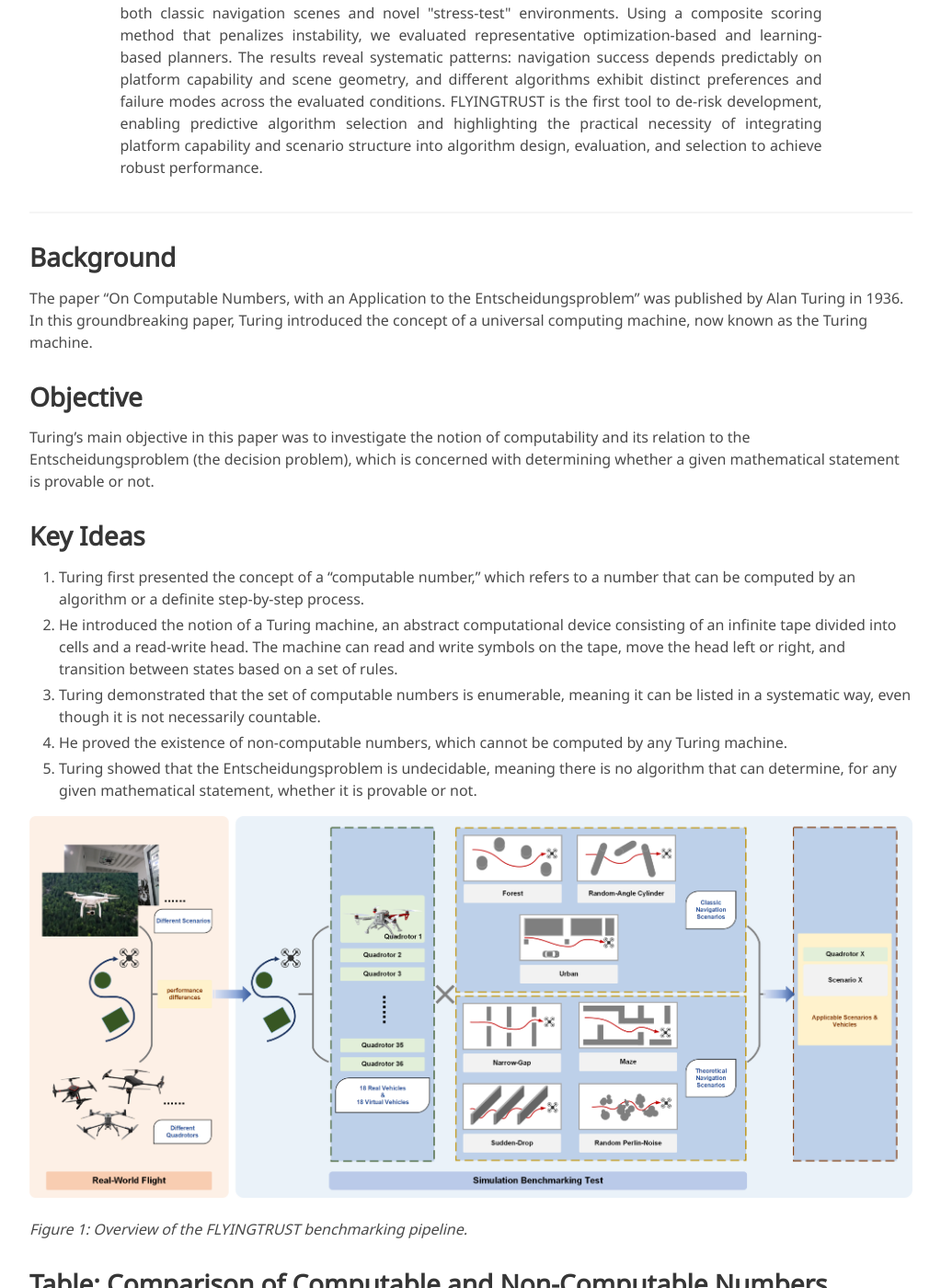
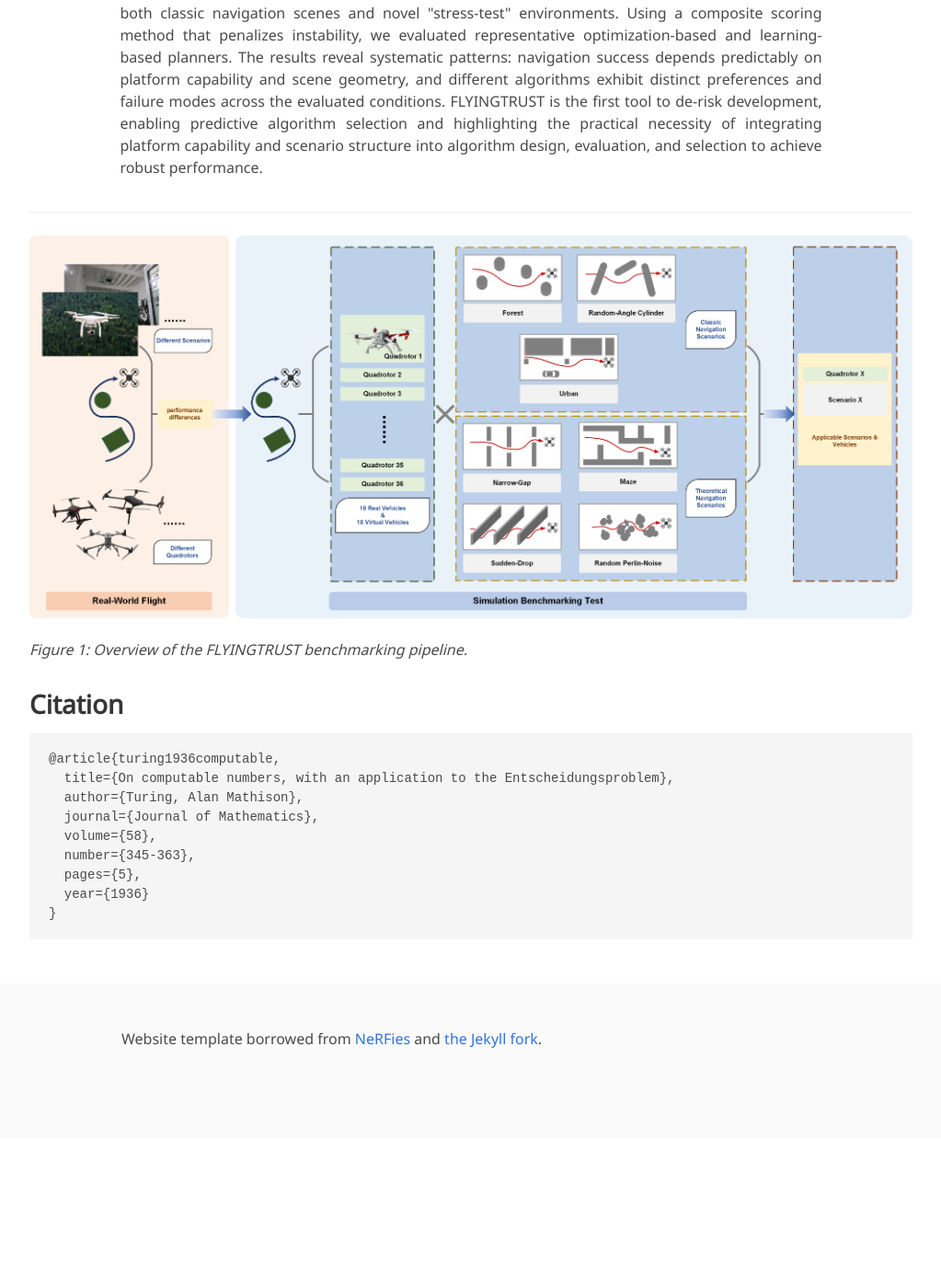
Before and after one commit to FLYINGTRUST/FLYINGTRUST.github.io, a Jekyll site: the page built from index.md, in a window 1280 px wide and 1400 px high, scrolled down 749 px. Shown: the whole window at 92% size, without its empty margins (128-1151 px from the left). Built offline with Jekyll 4.4.1, drawn with Linux system fonts in a browser that asks for light colours; some web fonts are replaced; after the commit the page ends 1986 px from its top, so only the background shows below that; some of the changed text lies outside the part shown.

````diff
--- a/index.md
+++ b/index.md
@@ -28,7 +28,7 @@ Visual navigation algorithms for quadrotors are critically “brittle,” with p
 <!-- > Note: This is an example of a Jekyll-based project website template: [Github link](https://github.com/shunzh/project_website).\
 > The following content is generated by ChatGPT. The figure is manually added. -->
 
-## Background
+<!-- ## Background
 The paper "On Computable Numbers, with an Application to the Entscheidungsproblem" was published by Alan Turing in 1936. In this groundbreaking paper, Turing introduced the concept of a universal computing machine, now known as the Turing machine.
 
 ## Objective
@@ -40,13 +40,13 @@ Turing's main objective in this paper was to investigate the notion of computabi
 2. He introduced the notion of a Turing machine, an abstract computational device consisting of an infinite tape divided into cells and a read-write head. The machine can read and write symbols on the tape, move the head left or right, and transition between states based on a set of rules.
 3. Turing demonstrated that the set of computable numbers is enumerable, meaning it can be listed in a systematic way, even though it is not necessarily countable.
 4. He proved the existence of non-computable numbers, which cannot be computed by any Turing machine.
-5. Turing showed that the Entscheidungsproblem is undecidable, meaning there is no algorithm that can determine, for any given mathematical statement, whether it is provable or not.
+5. Turing showed that the Entscheidungsproblem is undecidable, meaning there is no algorithm that can determine, for any given mathematical statement, whether it is provable or not. -->
 
 ![Turing Machine](/static/image/BENCHMARK.png)
 
 *Figure 1: Overview of the FLYINGTRUST benchmarking pipeline.*
 
-## Table: Comparison of Computable and Non-Computable Numbers
+<!-- ## Table: Comparison of Computable and Non-Computable Numbers
 
 | Computable Numbers | Non-Computable Numbers |
 |-------------------|-----------------------|
@@ -57,7 +57,7 @@ Turing's main objective in this paper was to investigate the notion of computabi
 He used the concept of a universal Turing machine to prove that the set of computable functions is recursively enumerable, meaning it can be listed by an algorithm.
 
 ## Significance
-Turing's paper laid the foundation for the theory of computation and had a profound impact on the development of computer science. The Turing machine became a fundamental concept in theoretical computer science, serving as a theoretical model for studying the limits and capabilities of computation. Turing's work also influenced the development of programming languages, algorithms, and the design of modern computers.
+Turing's paper laid the foundation for the theory of computation and had a profound impact on the development of computer science. The Turing machine became a fundamental concept in theoretical computer science, serving as a theoretical model for studying the limits and capabilities of computation. Turing's work also influenced the development of programming languages, algorithms, and the design of modern computers. -->
 
 ## Citation
 ```
````
Also changed, not shown: other parts of index.md (+1 -1 lines), 1 other file.
